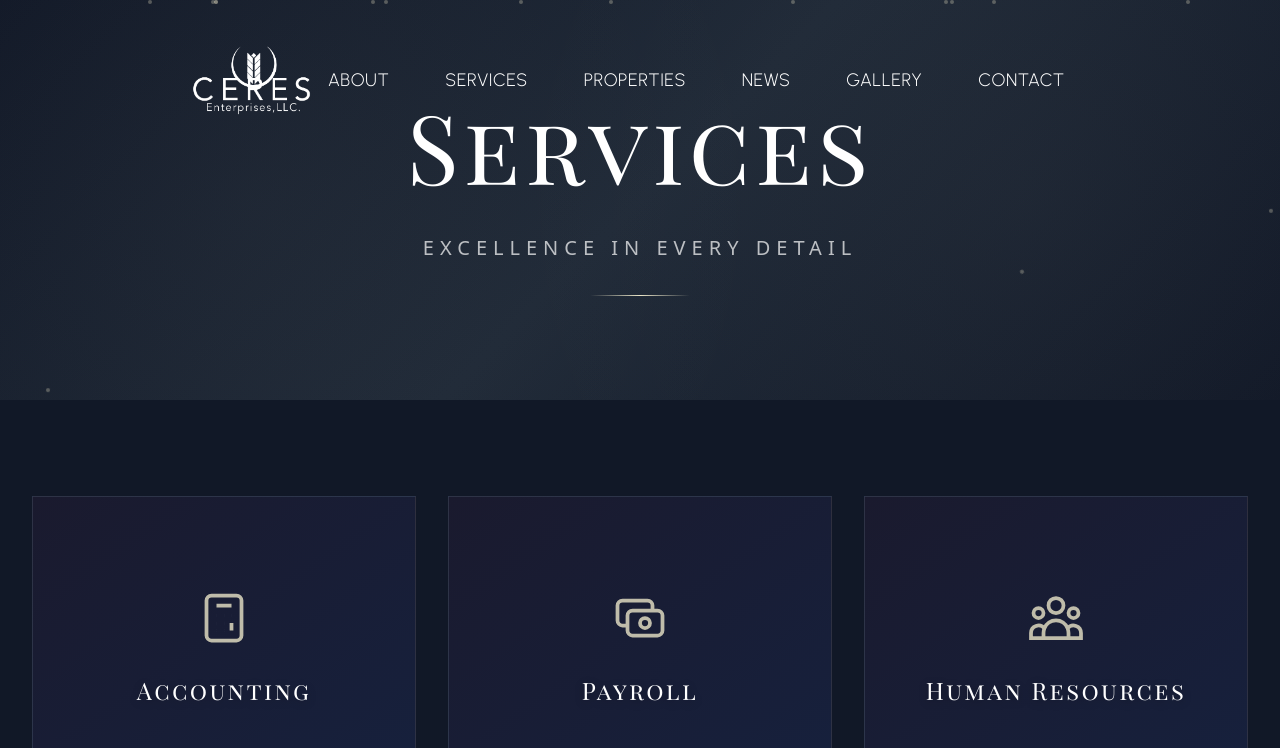
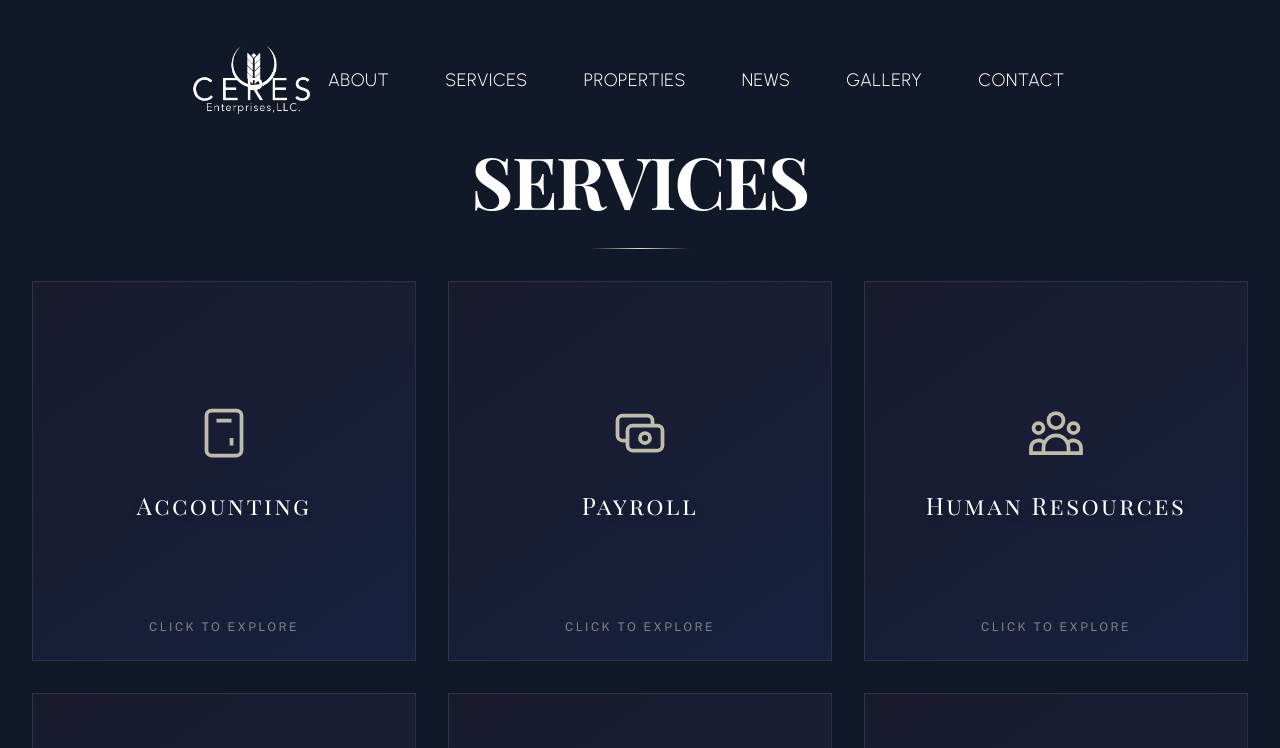
Before and after one commit to hopecris31/ceresWebsite, a website: page public/services.html in a window 1280 px wide. Shown: the top 748 px of the page. Drawn offline with nearby package versions, Linux system fonts and the light colour scheme.

Commit message:
services header

```diff
--- a/public/services.html
+++ b/public/services.html
@@ -81,12 +81,12 @@
             }
         }
 
-        /* Cards Grid */
+        /* Cards Grid - Removed top padding completely */
         .services-grid {
             display: grid;
             grid-template-columns: repeat(auto-fit, minmax(350px, 1fr));
             gap: 2rem;
-            padding: 4rem 2rem;
+            padding: 0 2rem 4rem 2rem;  /* Top padding set to 0 */
             max-width: 1400px;
             margin: 0 auto;
         }
@@ -94,12 +94,14 @@
         /* Flip Card Container */
         .flip-card {
             perspective: 1000px;
-            height: 320px;
+            height: 380px;
             cursor: pointer;
+            position: relative;
         }
 
         .flip-card-inner {
-            position: relative;
+            position: absolute;
+            inset: 0;
             width: 100%;
             height: 100%;
             transition: transform 0.8s cubic-bezier(0.175, 0.885, 0.32, 1.275);
@@ -113,6 +115,7 @@
         .flip-card-front,
         .flip-card-back {
             position: absolute;
+            inset: 0;
             width: 100%;
             height: 100%;
             backface-visibility: hidden;
@@ -180,11 +183,7 @@
             display: flex;
             flex-direction: column;
             align-items: center;
-            transition: transform 0.4s ease;
-        }
-
-        .flip-card:hover .card-content {
-            transform: translateY(-10px);
+            text-align: center;
         }
 
         .card-icon {
@@ -235,21 +234,24 @@
         .flip-card-back {
             background: linear-gradient(145deg, #eae5c8 0%, #d4cfb5 100%);
             transform: rotateY(180deg);
-            padding: 2rem;
+            padding: 2.5rem 2rem;
             display: flex;
             flex-direction: column;
-            justify-content: center;
+            justify-content: flex-start;
             overflow-y: auto;
         }
 
         .card-back-title {
             font-family: 'Playfair Display SC', serif;
-            font-size: 1.25rem;
+            font-size: 1.35rem;
+            font-weight: 700;
             color: #1a1a2e;
-            letter-spacing: 0.05em;
-            margin-bottom: 1rem;
+            letter-spacing: 0.08em;
+            text-align: center;
+            margin: 0 0 1rem 0;
             padding-bottom: 0.75rem;
             border-bottom: 1px solid rgba(26, 26, 46, 0.2);
+            line-height: 1.2;
         }
 
         .card-description {
@@ -258,6 +260,7 @@
             line-height: 1.7;
             color: #2d2d44;
             text-align: left;
+            margin: 0;
         }
 
         /* Scroll Animation */
@@ -330,61 +333,22 @@
         @media (max-width: 768px) {
             .services-grid {
                 grid-template-columns: 1fr;
-                padding: 2rem 1rem;
+                padding: 0 1rem 4rem 1rem;  /* Top padding 0 on mobile too */
             }
 
             .flip-card {
-                height: 280px;
+                height: 340px;
             }
 
             .card-description {
                 font-size: 0.85rem;
             }
         }
-
-        /* Floating particles background */
-        .particles {
-            position: absolute;
-            top: 0;
-            left: 0;
-            right: 0;
-            bottom: 0;
-            overflow: hidden;
-            pointer-events: none;
-        }
-
-        .particle {
-            position: absolute;
-            width: 4px;
-            height: 4px;
-            background: rgba(234, 229, 200, 0.3);
-            border-radius: 50%;
-            animation: float 15s infinite;
-        }
-
-        @keyframes float {
-            0%, 100% {
-                transform: translateY(100vh) rotate(0deg);
-                opacity: 0;
-            }
-            10% {
-                opacity: 1;
-            }
-            90% {
-                opacity: 1;
-            }
-            100% {
-                transform: translateY(-100vh) rotate(720deg);
-                opacity: 0;
-            }
-        }
     </style>
 </head>
 <body class="bg-gray-900 text-white">
-
 <!-- NAVBAR -->
 <div id="navbar-placeholder"></div>
-
 <script>
     fetch('/navbar.html')
         .then(response => response.text())
@@ -393,16 +357,16 @@
         });
 </script>
 
-<!-- HERO SECTION -->
-<section class="services-hero">
-    <div class="particles" id="particles"></div>
-    <h1 class="services-hero-title font-playfair-display-sc-regular text-white">Services</h1>
-    <p class="services-hero-subtitle">Excellence in Every Detail</p>
+<!-- HEADER - Kept exactly as you had it -->
+<header class="pt-28 pb-0 md:pt-36 md:pb-0 text-center">
+    <h3 class="text-4xl sm:text-5xl md:text-6xl lg:text-7xl font-bold tracking-[-0.02em] text-white drop-shadow-3xl leading-tight uppercase font-playfair-display-sc-regular">
+        SERVICES
+    </h3>
     <div class="hero-line"></div>
-</section>
+</header>
 
-<!-- SERVICES GRID -->
-<section class="bg-gray-900 py-8">
+<!-- SERVICES GRID - No extra section padding -->
+<section class="bg-gray-900">
     <div class="services-grid">
 
         <!-- Card 1: Accounting -->
@@ -422,7 +386,7 @@
                 <div class="flip-card-back">
                     <h4 class="card-back-title">Accounting</h4>
                     <p class="card-description">
-                        Ceres Enterprises has developed a highly detailed and user friendly accounting system to track financial progress of the hotels to compare performances of individual line items through percentages or costs per occupied room. Profit and loss statements are useful tools for the property General Managers to compare performance to last year and budget as well as to flag areas where improvement is required. Each General Manager prepares a month end report which quickly outlines variances. We look at several metrics including top line revenue, gross operating profit, food costs, overall labor expense, outstanding accounts receivable, market share results and overall guest satisfaction.
+                        Ceres Enterprises has developed a highly detailed, user-friendly accounting system to track hotel financial progress, enabling comparisons of individual line items via percentages or costs per occupied room. Profit and loss statements help General Managers compare performance against last year and budget while identifying areas needing improvement. Each General Manager prepares a month-end report outlining key variances. We monitor several metrics, including top-line revenue, gross operating profit, food costs, overall labor expense, outstanding accounts receivable, market share results, and overall guest satisfaction.
                     </p>
                 </div>
             </div>
@@ -491,7 +455,7 @@
                 <div class="flip-card-back">
                     <h4 class="card-back-title">Asset Management</h4>
                     <p class="card-description">
-                        Ceres Enterprises has developed unique and cost effective programs for hotel renovations and construction. The core of asset management stems from a very detailed preventative maintenance program. Each guest room is inspected and preventative maintenance is performed quarterly, including plumbing, HVAC, paint touch up and any additional items requiring repair. Capital requests are submitted by property leaders each year to the Director of Asset Management, ranked by importance, and submitted to the Director of Finance and President for approval.
+                        Ceres Enterprises has developed unique and cost-effective programs for hotel renovations and construction. The core of asset management stems from a very detailed preventative maintenance program. Each guest room is inspected and preventative maintenance is performed quarterly, including plumbing, HVAC, paint touch up and any additional items requiring repair. Capital requests are submitted by property leaders each year to the Director of Asset Management, ranked by importance, and submitted to the Director of Finance and President for approval.
                     </p>
                 </div>
             </div>
@@ -557,7 +521,6 @@
 
 <!-- FOOTER -->
 <div id="footer-placeholder"></div>
-
 <script>
     fetch('/footer.html')
         .then(response => response.text())
@@ -568,21 +531,6 @@
 
 <!-- SCRIPTS -->
 <script>
-    // Create floating particles
-    function createParticles() {
-        const container = document.getElementById('particles');
-        const particleCount = 20;
-
-        for (let i = 0; i < particleCount; i++) {
-            const particle = document.createElement('div');
-            particle.className = 'particle';
-            particle.style.left = Math.random() * 100 + '%';
-            particle.style.animationDelay = Math.random() * 15 + 's';
-            particle.style.animationDuration = (15 + Math.random() * 10) + 's';
-            container.appendChild(particle);
-        }
-    }
-
     // Intersection Observer for scroll animations
     function initScrollAnimations() {
         const cards = document.querySelectorAll('.flip-card');
@@ -603,10 +551,8 @@
 
     // Initialize on DOM load
     document.addEventListener('DOMContentLoaded', () => {
-        createParticles();
         initScrollAnimations();
     });
 </script>
-
 </body>
 </html>
```
Also changed, not shown: public/gallery.html (+20 -6 lines).
